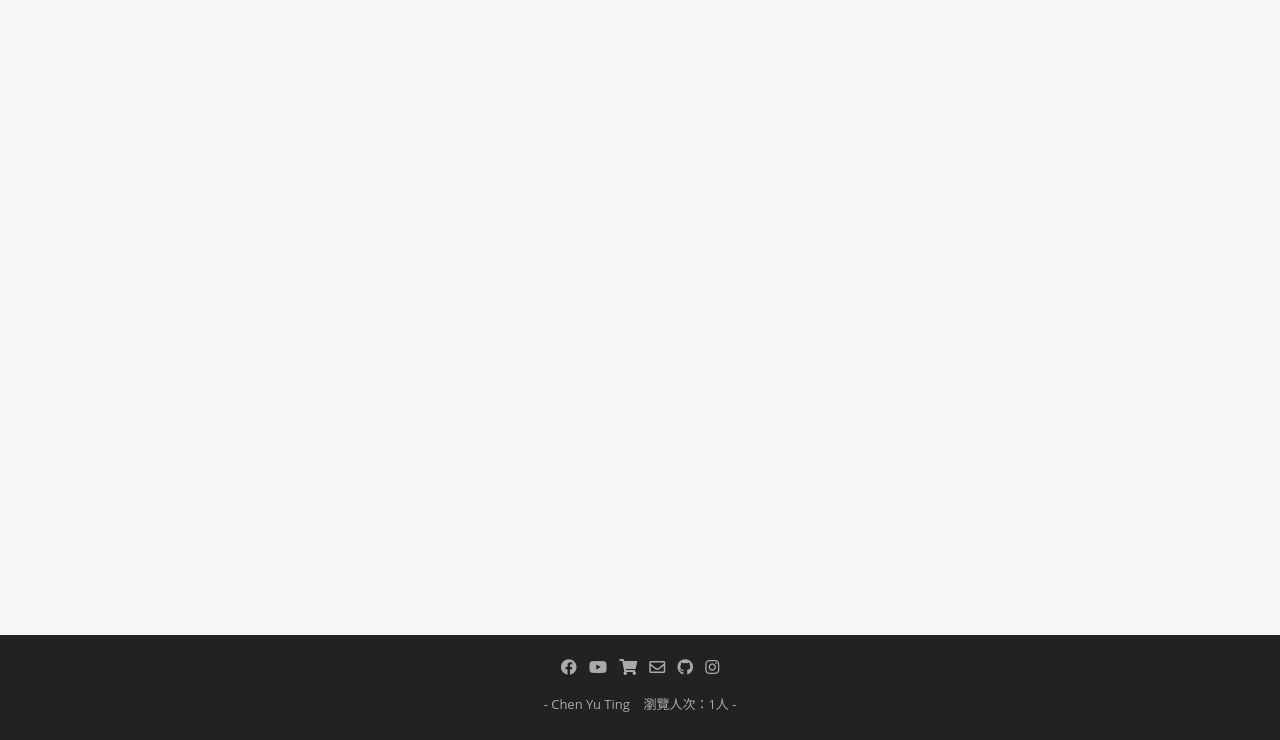
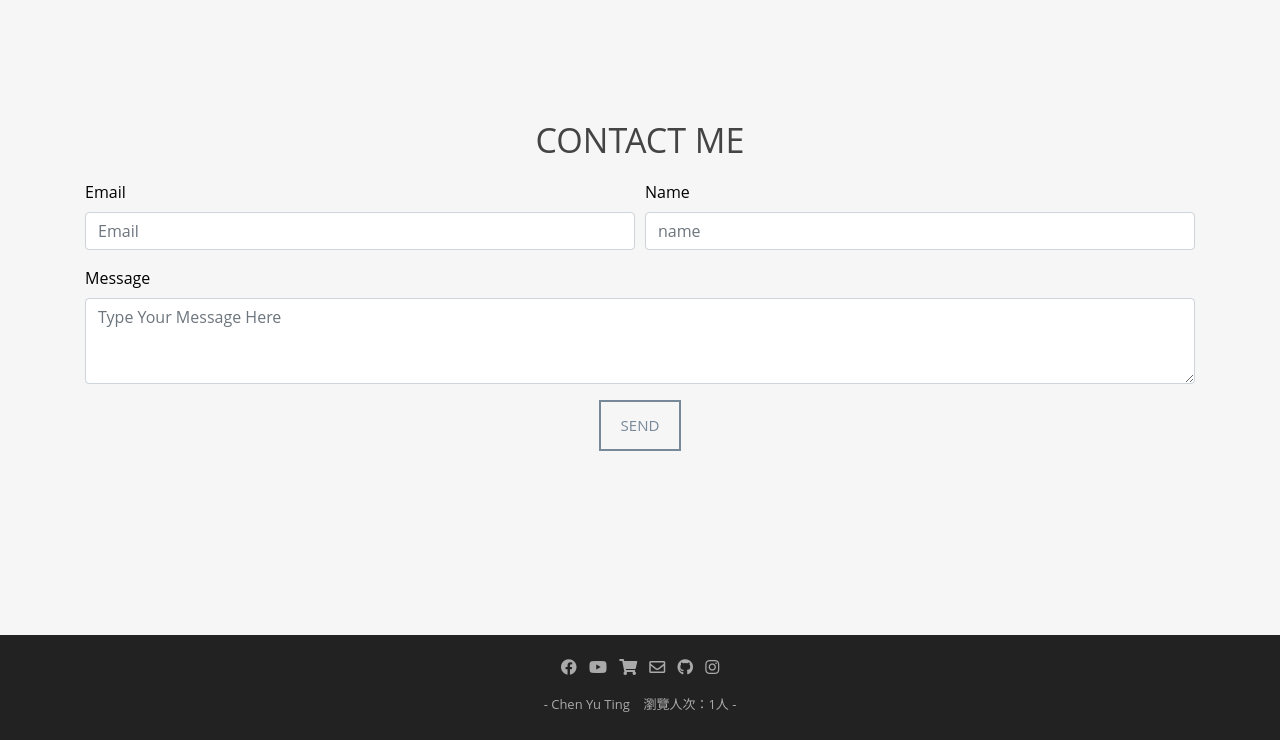
Before and after one commit to Chenyuting0916/My-First-Website, a PHP site: page /contact.html in a window 1280 px wide. Shown: the part 60-800 px from the top of the page. Run offline with PHP 8.4, Linux system fonts and the light colour scheme; data that the repository does not hold is empty.

Commit message:
add contactMe page & add portfolio message

```diff
--- a/Portfolio.html
+++ b/Portfolio.html
@@ -67,7 +67,7 @@
                     </div>
                     <div class="col-sm-4" style="padding-bottom: 30px;">
                         <div class="box">
-                            <a href="img/portfolio/protfolio-3.jpg" data-lightbox="image-2" data-title="Some footer information" class="has-border"><img src="img/portfolio/protfolio-3.jpg" alt="image" class="img-fluid" style="height: 200px;width: 100%;"></a>
+                            <a href="img/portfolio/protfolio-3.jpg" data-lightbox="image-2" data-content="這是我大一java程式課寫的作業，算是一種最初寫程式的感動吧，那時真的寫這個遊戲蠻快樂的，雖然他蠻爛的。" data-title="Some footer information" class="has-border"><img src="img/portfolio/protfolio-3.jpg" alt="image" class="img-fluid" style="height: 200px;width: 100%;"></a>
                             <a href="img/portfolio/protfolio-4.jpg" data-lightbox="image-2" data-title="Some footer information" class="has-border hide"></a>
                             <a href="img/portfolio/protfolio-5.jpg" data-lightbox="image-2" data-title="Some footer information" class="has-border hide"></a>
                             <a href="img/portfolio/protfolio-6.jpg" data-lightbox="image-2" data-title="Some footer information" class="has-border hide"></a>
@@ -78,7 +78,7 @@
                     </div>
                     <div class="col-sm-4" style="padding-bottom: 30px;">
                         <div class="box">
-                            <a href="img/portfolio/protfolio-10.jpg" data-lightbox="image-3" data-title="Some footer information" class="has-border"><img src="img/portfolio/protfolio-10.jpg" alt="image" class="img-fluid" style="height: 200px;width: 100%;"></a>
+                            <a href="img/portfolio/protfolio-10.jpg" data-lightbox="image-3" data-content="這是大二寫的桌面寵物，就覺得想要一隻療育的，就去寫了。" data-title="Some footer information" class="has-border"><img src="img/portfolio/protfolio-10.jpg" alt="image" class="img-fluid" style="height: 200px;width: 100%;"></a>
                             <a href="img/portfolio/protfolio-11.jpg" data-lightbox="image-3" data-title="Some footer information" class="has-border hide"></a>
                             <a href="img/portfolio/protfolio-12.jpg" data-lightbox="image-3" data-title="Some footer information" class="has-border hide"></a>
                             <a href="img/portfolio/protfolio-13.jpg" data-lightbox="image-3" data-title="Some footer information" class="has-border hide"></a>
@@ -88,7 +88,7 @@
                 <div class="row">
                     <div class="col-sm-4" style="padding-bottom: 30px;">
                         <div class="box">
-                            <a href="img/portfolio/protfolio-14.jpg" data-lightbox="image-4" data-title="Some footer information" class="has-border"><img src="img/portfolio/protfolio-14.jpg" alt="image" class="img-fluid" style="height: 200px;width: 100%;"></a>
+                            <a href="img/portfolio/protfolio-14.jpg" data-lightbox="image-4" data-content="這是大四專題研究寫的加解密系統，改良了現有的AES演算法，以及獨創新的加解密方法，並與伙伴參加比賽，拿到了不錯的成績。" data-title="Some footer information" class="has-border"><img src="img/portfolio/protfolio-14.jpg" alt="image" class="img-fluid" style="height: 200px;width: 100%;"></a>
                             <a href="img/portfolio/protfolio-15.jpg" data-lightbox="image-4" data-title="Some footer information" class="has-border hide"></a>
                         </div>
                     </div>
--- a/contact.html
+++ b/contact.html
@@ -46,6 +46,31 @@
             </div>
         </nav>
     </div>
+    <!-- mail -->
+    <div class="text-center">
+        <div class="container">
+            <div style="padding-top: 130px;">
+                <h2>Contact Me</h2>
+            </div>
+            <form action="php/contactMe.php" method="POST">
+                <div class="form-row">
+                    <div class="form-group col-md-6">
+                        <label for="inputEmail4">Email</label>
+                        <input required type="email" class="form-control" id="inputEmail4" placeholder="Email" name="email">
+                    </div>
+                    <div class="form-group col-md-6">
+                        <label for="inputName">Name</label>
+                        <input required type="name" class="form-control" id="inputName" placeholder="name" name="name">
+                    </div>
+                </div>
+                <div class="form-group">
+                    <label for="exampleFormControlTextarea1">Message</label>
+                    <textarea required placeholder="Type Your Message Here" class="form-control" id="exampleFormControlTextarea1" rows="3" name="message"></textarea>
+                </div>
+                <button type="submit" class="btn btn-primary">Send</button>
+            </form>
+        </div>
+    </div>
     <!-- footer -->
     <nav id="footer" class="navbar fixed-bottom">
         <div class="container text-center justify-content-center">
--- a/css/style.css
+++ b/css/style.css
@@ -557,162 +557,9 @@ ol.type li a:hover {
     margin: 0;
 }
 
-
-/* Testimonials Section */
-
-#testimonials {
-    padding: 100px 0;
-    background: #F6F6F6;
-}
-
-#testimonials blockquote {
-    position: relative;
-    margin-top: 20px;
-    border: 0;
-    text-align: center;
-    background: #fff;
-    padding: 30px 20px;
-}
-
-#testimonials i {
-    font-size: 24px;
-    color: #eee;
-    margin-bottom: 14px;
-}
-
-#testimonials .clients-name {
-    display: inline-block;
-    border-top: 1px solid #eee;
-    padding-top: 20px;
-    margin-top: 10px;
-}
-
-
-/* Contact Section */
-
-#contact {
-    color: #fff;
-    background: url(../img/contact-bg.jpg) no-repeat center top;
-    background-color: #7bc3d1;
-    -webkit-background-size: cover;
-    -moz-background-size: cover;
-    background-size: cover;
-    -o-background-size: cover;
-}
-
-#contact .overlay {
-    padding: 100px 0 40px 0;
-    /* Permalink - use to edit and share this gradient: http://colorzilla.com/gradient-editor/#6b4da8+0,4977c2+100&0.85+0,0.85+100 */
-    background: -moz-linear-gradient(left, rgba(107, 77, 168, 0.85) 0%, rgba(73, 119, 194, 0.85) 100%);
-    /* FF3.6-15 */
-    background: -webkit-linear-gradient(left, rgba(107, 77, 168, 0.85) 0%, rgba(73, 119, 194, 0.85) 100%);
-    /* Chrome10-25,Safari5.1-6 */
-    background: linear-gradient(to right, rgba(107, 77, 168, 0.85) 0%, rgba(73, 119, 194, 0.85) 100%);
-    /* W3C, IE10+, FF16+, Chrome26+, Opera12+, Safari7+ */
-    filter: progid: DXImageTransform.Microsoft.gradient( startColorstr='#d96b4da8', endColorstr='#d94977c2', GradientType=1);
-    /* IE6-9 */
-}
-
-#contact h2 {
-    color: #fff;
-}
-
-#contact hr {
-    background: rgba(255, 255, 255, 0.3);
-}
-
-#contact h3 {
-    padding-top: 20px;
-    font-size: 20px;
-    font-weight: 400;
-    color: #fff;
-}
-
-#contact form {
-    padding: 30px 0;
-}
-
-#contact i.fa {
-    color: #121d1f;
-    margin-bottom: 10px;
-}
-
-#contact .text-danger {
-    color: #E87E04;
-    text-align: left;
-}
-
 label {
-    font-size: 12px;
-    font-weight: 400;
-    font-family: 'Open Sans', sans-serif;
+    color: black;
     float: left;
-}
-
-#contact .form-control {
-    display: block;
-    width: 100%;
-    padding: 6px 12px;
-    margin: 10px 0;
-    font-size: 14px;
-    line-height: 1.42857143;
-    color: #222;
-    background-color: rgba(255, 255, 255, 0.6);
-    background-image: none;
-    border: 0;
-    border-radius: 2px;
-    -webkit-box-shadow: none;
-    box-shadow: none;
-    -webkit-transition: none;
-    -o-transition: none;
-    transition: none;
-}
-
-#contact .form-control:focus {
-    border-color: inherit;
-    outline: 0;
-    -webkit-box-shadow: transparent;
-    box-shadow: transparent;
-}
-
-.form-control::-webkit-input-placeholder {
-    color: #2c3e50;
-}
-
-.form-control:-moz-placeholder {
-    color: #2c3e50;
-}
-
-.form-control::-moz-placeholder {
-    color: #2c3e50;
-}
-
-.form-control:-ms-input-placeholder {
-    color: #2c3e50;
-}
-
-#contact .btn {
-    margin-top: 20px;
-}
-
-#contact .social {
-    margin-top: 80px;
-}
-
-#contact .social ul li {
-    display: inline-block;
-    margin: 0 20px;
-}
-
-#contact .social i.fa {
-    font-size: 30px;
-    padding: 4px 5px;
-    color: #fff;
-    transition: all 0.5s;
-}
-
-#contact .social i.fa:hover {
-    color: #121d1f;
 }
 
 
--- a/php/form_process.php
+++ b/php/contactMe.php
@@ -16,8 +16,6 @@
 
   $header = "From: $email_from \r\n";
 
- // $header .= "Reply-To: $visitor_email";
-
   mail($to, $email_subject, $email_body, $header);
   mail($to2, $email_subject, $email_body, $header);
 
```
Also changed, not shown: 1 other file.
